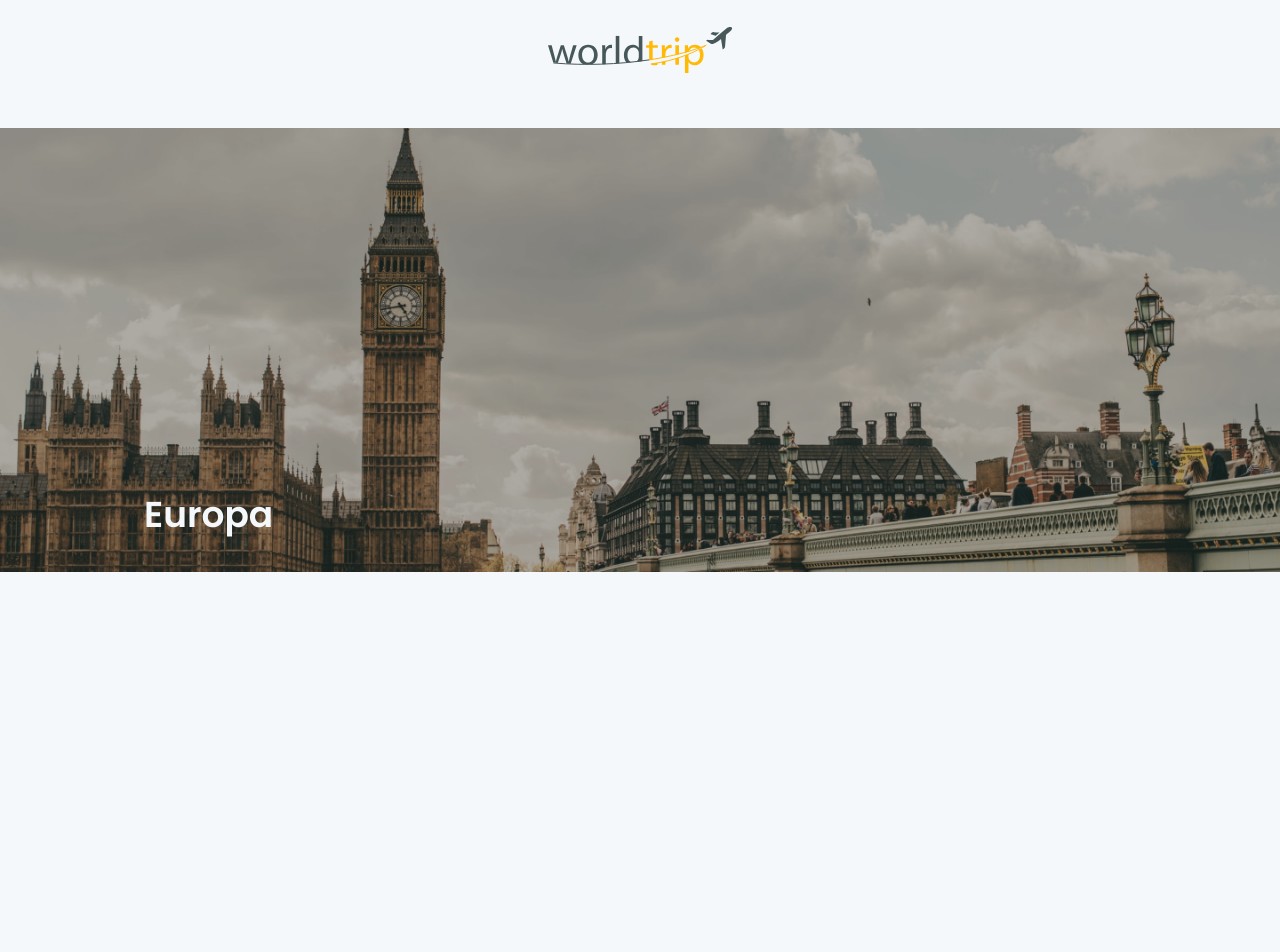
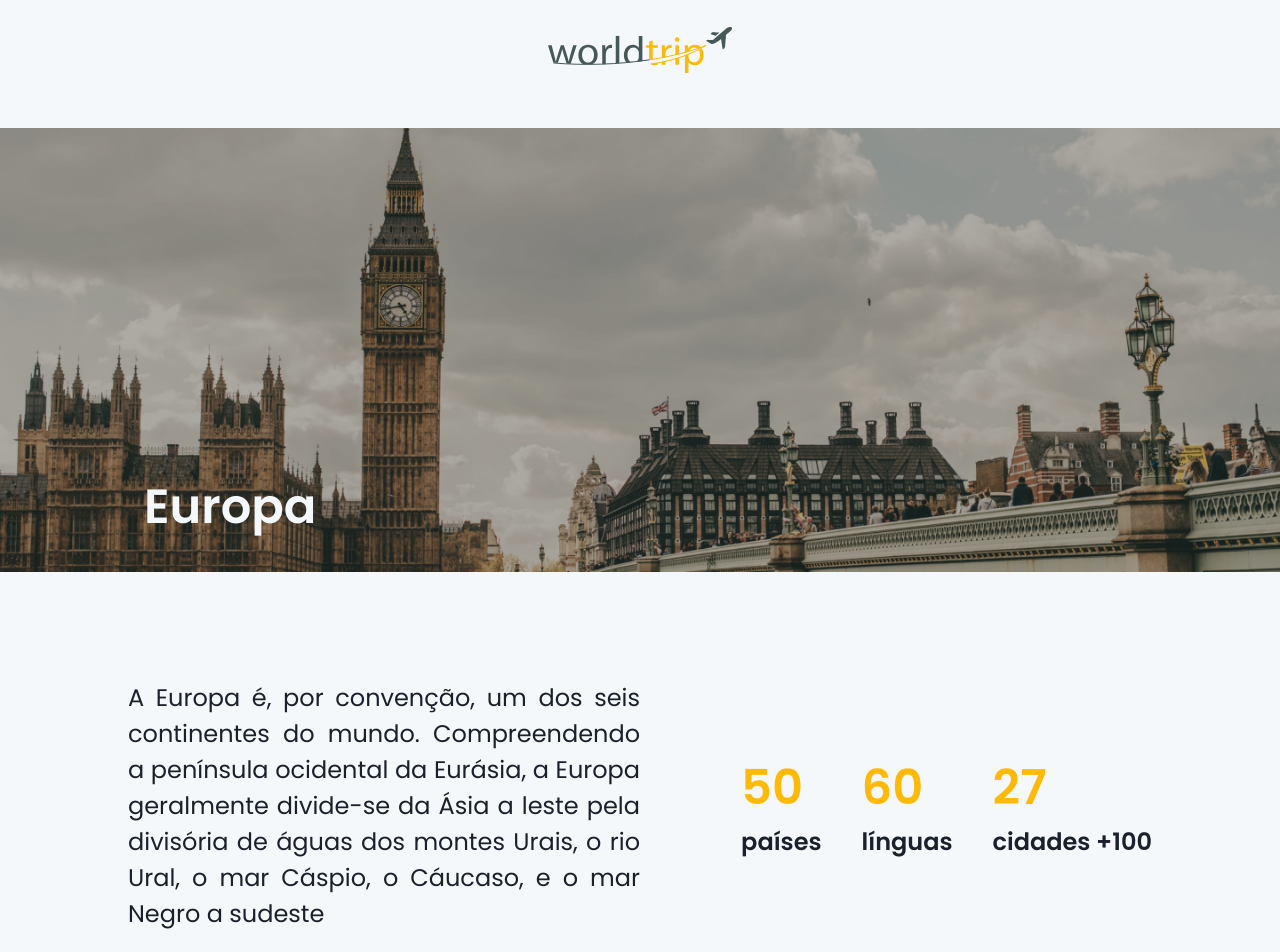
Before and after one commit to OJailson17/desafio-06-interface-com-chakra-ignite, a Next.js app: page /1 in a window 1280 px wide. Shown: the top 952 px of the page. Before the commit the page ends 800 px from the top, so only its background shows below. Built offline with nearby package versions, Linux system fonts and the light colour scheme.

Commit message:
add continent info

```diff
--- a/src/pages/[continent].tsx
+++ b/src/pages/[continent].tsx
@@ -1,4 +1,4 @@
-import { Flex, Heading } from '@chakra-ui/react';
+import { Box, Flex, Heading, HStack, Text } from '@chakra-ui/react';
 
 export default function Continent() {
   return (
@@ -12,9 +12,61 @@ export default function Continent() {
         backgroundSize='100vw'
         position='relative'
       >
-        <Heading color='gray.50' position='absolute' bottom={16} left={36}>
+        <Heading
+          color='gray.50'
+          fontWeight='semibold'
+          fontSize='48px'
+          position='absolute'
+          bottom={16}
+          left={36}
+        >
           Europa
         </Heading>
+      </Flex>
+
+      <Flex
+        align='center'
+        w='80%'
+        justify='space-between'
+        m='0 auto'
+        mt='80px'
+        mb='80px'
+      >
+        <Box w='50%' mr='70px'>
+          <Text fontSize='24px' textAlign='justify'>
+            A Europa é, por convenção, um dos seis continentes do mundo.
+            Compreendendo a península ocidental da Eurásia, a Europa geralmente
+            divide-se da Ásia a leste pela divisória de águas dos montes Urais,
+            o rio Ural, o mar Cáspio, o Cáucaso, e o mar Negro a sudeste
+          </Text>
+        </Box>
+
+        <HStack spacing={10}>
+          <Box>
+            <Text color='yellow.400' fontSize='48px' fontWeight='semibold'>
+              50
+            </Text>
+            <Text fontSize='24px' fontWeight='semibold'>
+              países
+            </Text>
+          </Box>
+          <Box>
+            <Text color='yellow.400' fontSize='48px' fontWeight='semibold'>
+              60
+            </Text>
+            <Text fontSize='24px' fontWeight='semibold'>
+              línguas
+            </Text>
+          </Box>
+          <Box>
+            <Text color='yellow.400' fontSize='48px' fontWeight='semibold'>
+              27
+            </Text>
+            <Text fontSize='24px' fontWeight='semibold'>
+              cidades +100
+            </Text>
+          </Box>
+        </HStack>
       </Flex>
     </>
   );
```
